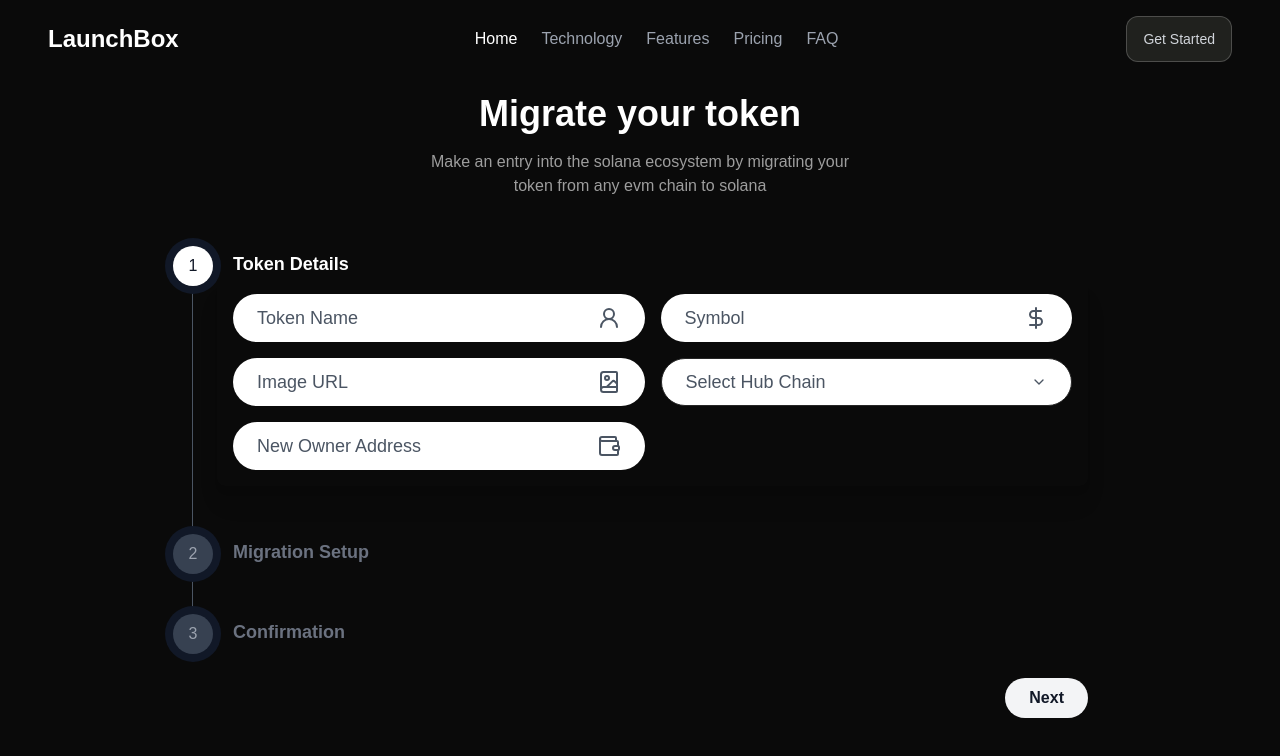
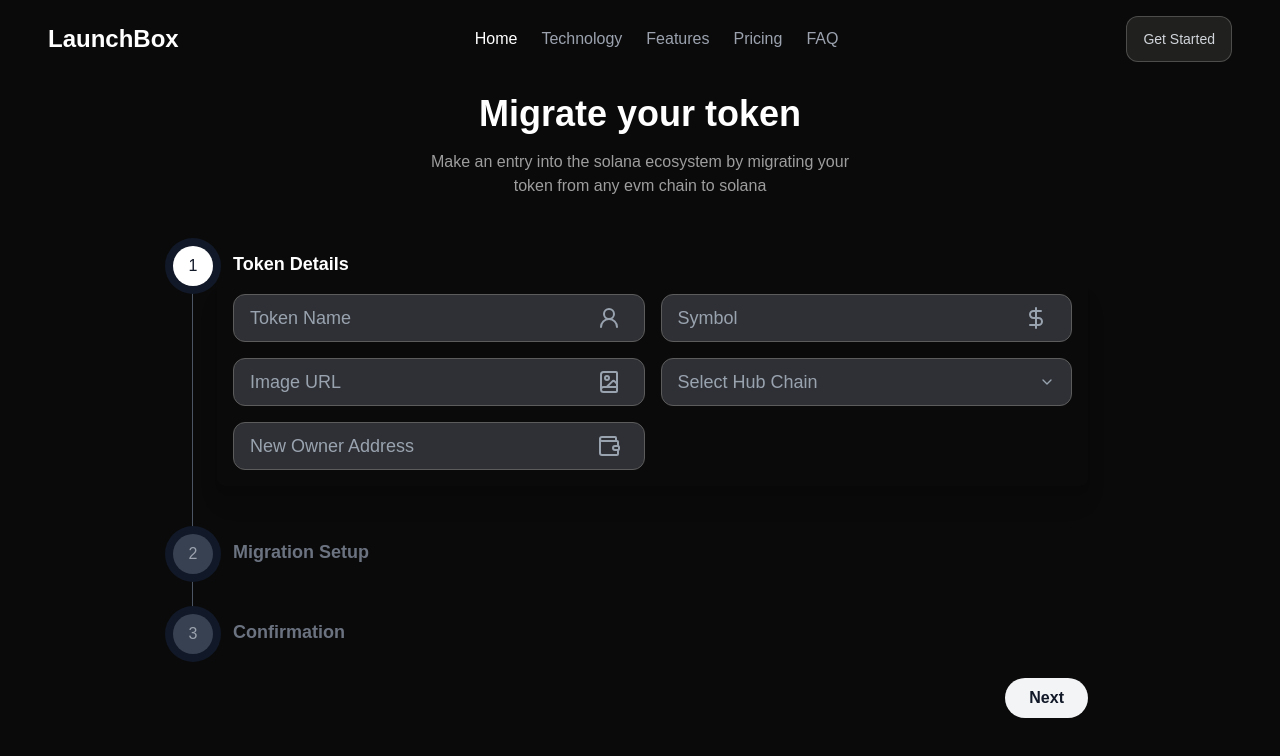
Before and after one commit to Harsh2220/launchbox, a Next.js app: page /migrate in a window 1280 px wide. Shown: the top 756 px of the page. Built offline with nearby package versions, Linux system fonts and the light colour scheme; a web font is replaced by a local one.

Commit message:
fix: migrate ui

```diff
--- a/src/app/migrate/page.tsx
+++ b/src/app/migrate/page.tsx
@@ -126,9 +126,9 @@ export default function Migrate() {
                             value={formData.token_name}
                             onChange={handleInputChange}
                             required
-                            className="w-full h-12 px-6 rounded-3xl bg-white text-gray-900 placeholder-gray-600 text-lg focus:outline-none focus:ring-2 focus:ring-gray-400"
+                            className="w-full h-12 px-4 py-3 rounded-xl bg-[#2F3035] border-[#5C5C5C] border-[1px] text-gray-900 placeholder-[#99A3AF] text-lg focus:outline-none focus:ring-2 focus:ring-gray-400"
                           />
-                          <UserRound className="absolute right-6 top-3 h-6 w-6 text-gray-600" />
+                          <UserRound className="absolute right-6 top-3 h-6 w-6 text-[#99A3AF]" />
                         </div>
                         <div className="relative">
                           <input
@@ -137,10 +137,10 @@ export default function Migrate() {
                             placeholder="Symbol"
                             value={formData.symbol}
                             onChange={handleInputChange}
-                            className="w-full h-12 px-6 rounded-3xl bg-white text-gray-900 placeholder-gray-600 text-lg focus:outline-none focus:ring-2 focus:ring-gray-400"
+                            className="w-full h-12 px-4 py-3 rounded-xl bg-[#2F3035] border-[#5C5C5C] border-[1px] text-gray-900 placeholder-[#99A3AF] text-lg focus:outline-none focus:ring-2 focus:ring-gray-400"
                             required
                           />
-                          <DollarSign className="absolute right-6 top-3 h-6 w-6 text-gray-600" />
+                          <DollarSign className="absolute right-6 top-3 h-6 w-6 text-[#99A3AF]" />
                         </div>
                         <div className="relative">
                           <input
@@ -149,16 +149,16 @@ export default function Migrate() {
                             placeholder="Image URL"
                             value={formData.image_url}
                             onChange={handleInputChange}
-                            className="w-full h-12 px-6 rounded-3xl bg-white text-gray-900 placeholder-gray-600 text-lg focus:outline-none focus:ring-2 focus:ring-gray-400"
+                            className="w-full h-12 px-4 py-3 rounded-xl bg-[#2F3035] border-[#5C5C5C] border-[1px] text-gray-900 placeholder-[#99A3AF] text-lg focus:outline-none focus:ring-2 focus:ring-gray-400"
                           />
-                          <BookImage className="absolute right-6 top-3 h-6 w-6 text-gray-600" />
+                          <BookImage className="absolute right-6 top-3 h-6 w-6 text-[#99A3AF]" />
                         </div>
 
                         <Select
                           // onValueChange={handleHubChainChange}
                           value={formData.hub_chain}
                         >
-                          <SelectTrigger className="w-full h-12 px-6 rounded-3xl bg-white placeholder-gray-500 focus:outline-none focus:ring-2 focus:ring-gray-400 text-lg text-gray-600">
+                          <SelectTrigger className="w-full h-12 px-4 py-3 rounded-xl bg-[#2F3035] border-[#5C5C5C] border-[1px] text-[#99A3AF] placeholder-[#99A3AF] text-lg focus:outline-none focus:ring-2 focus:ring-gray-400">
                             <SelectValue placeholder="Select Hub Chain" />
                           </SelectTrigger>
                           <SelectContent className="bg-white text-gray-900">
@@ -176,10 +176,10 @@ export default function Migrate() {
                             placeholder="New Owner Address"
                             value={formData.new_owner}
                             onChange={handleInputChange}
-                            className="w-full h-12 px-6 rounded-3xl bg-white text-gray-900 placeholder-gray-600 text-lg focus:outline-none focus:ring-2 focus:ring-gray-400"
+                            className="w-full h-12 px-4 py-3 rounded-xl bg-[#2F3035] border-[#5C5C5C] border-[1px] text-gray-900 placeholder-[#99A3AF] text-lg focus:outline-none focus:ring-2 focus:ring-gray-400"
                             required
                           />
-                          <Wallet className="absolute right-6 top-3 h-6 w-6 text-gray-600" />
+                          <Wallet className="absolute right-6 top-3 h-6 w-6 text-[#99A3AF]" />
                         </div>
                       </div>
                     )}
@@ -191,10 +191,10 @@ export default function Migrate() {
                           placeholder="Token Address"
                           value={formData.tokenAddress}
                           onChange={handleInputChange}
-                          className="w-full p-3 rounded-lg bg-white text-gray-900 placeholder-gray-500 focus:outline-none focus:ring-2 focus:ring-gray-400 mb-4"
+                          className="w-full h-12 px-4 py-3 rounded-xl bg-[#2F3035] border-[#5C5C5C] border-[1px] text-gray-900 placeholder-[#99A3AF] text-lg focus:outline-none focus:ring-2 focus:ring-gray-400"
                           required
                         />
-                        <div className="flex items-center space-x-2">
+                        <div className="flex items-center space-x-2 mt-2">
                           <input
                             type="checkbox"
                             name="isOneWay"
@@ -257,7 +257,7 @@ export default function Migrate() {
               onClick={() => {
                 // Handle final submission
                 console.log("Final submission:", formData);
-                // Implement your submission logic here
+
                 router.push("/");
               }}
             >
--- a/src/components/ui/select.tsx
+++ b/src/components/ui/select.tsx
@@ -26,7 +26,7 @@ const SelectTrigger = React.forwardRef<
   >
     {children}
     <SelectPrimitive.Icon asChild>
-      <ChevronDown className="h-4 w-4  text-gray-600" />
+      <ChevronDown className="h-4 w-4  text-[#99A3AF]" />
     </SelectPrimitive.Icon>
   </SelectPrimitive.Trigger>
 ))
```
